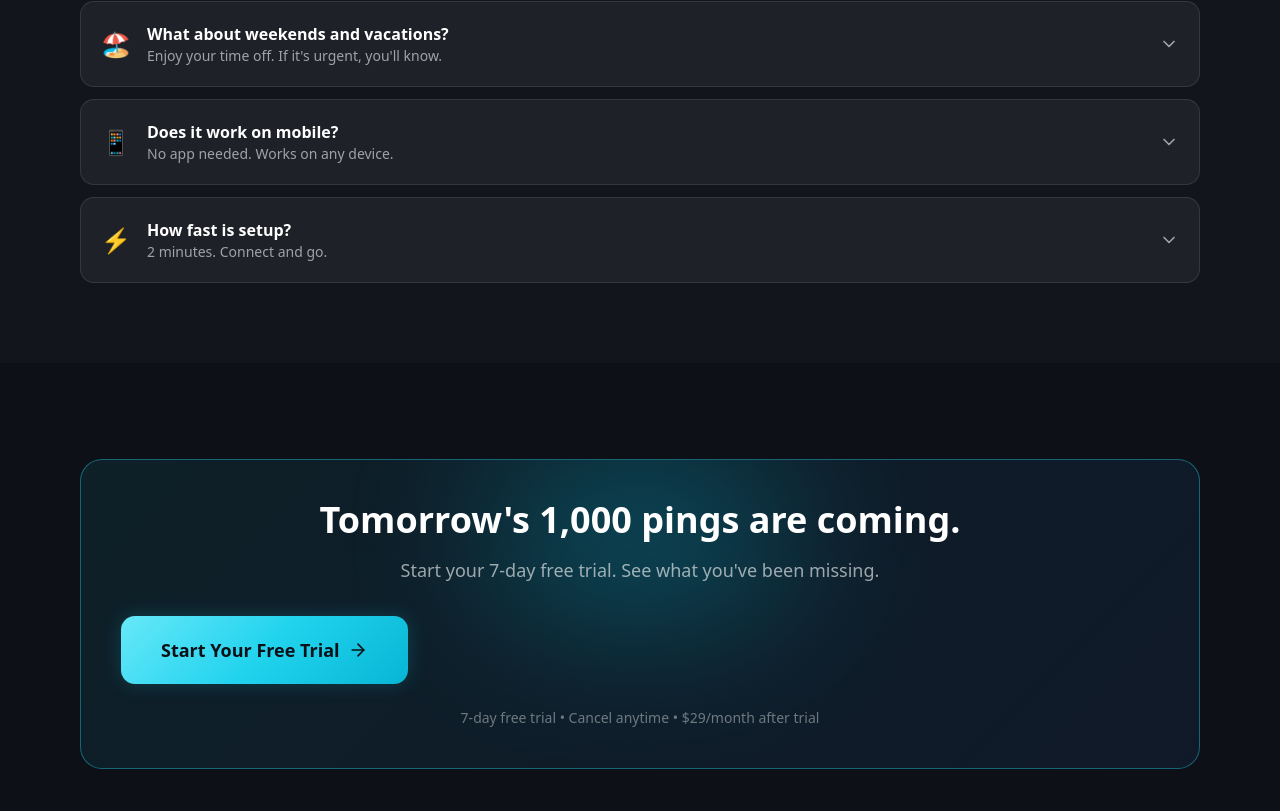
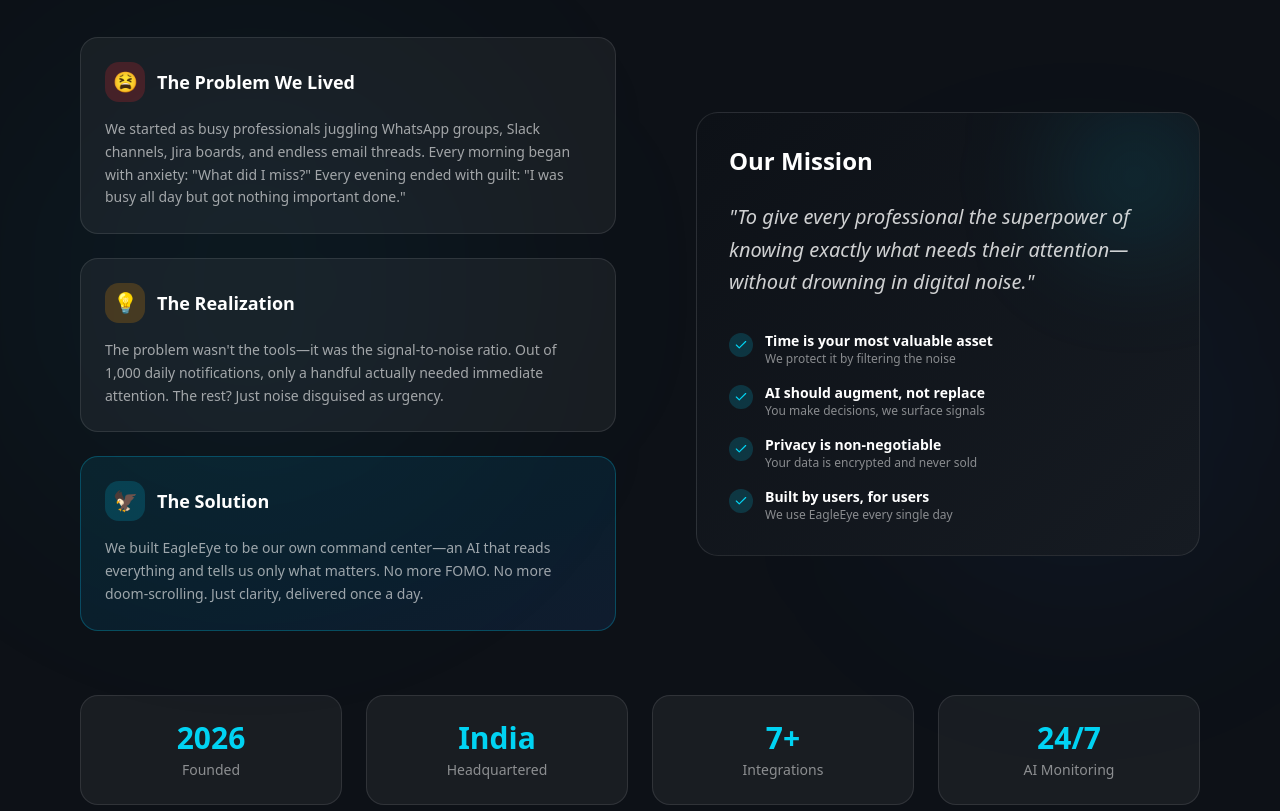
Before and after one commit to kumar26dushyant-lab/eagleeye-app, a Next.js app: page / in a window 1280 px wide. Shown: the part 4529-5340 px from the top of the page. Built offline with nearby package versions, Linux system fonts and the light colour scheme.

Commit message:
Add impressive About Us section to homepage

```diff
--- a/src/app/page.tsx
+++ b/src/app/page.tsx
@@ -1035,6 +1035,172 @@
         </section>
 
         {/* ============================================ */}
+        {/* ABOUT US / OUR STORY */}
+        {/* ============================================ */}
+        <section className="py-16 sm:py-24 px-4 sm:px-6 lg:px-12 xl:px-20 relative overflow-hidden">
+          {/* Background Elements */}
+          <div className="absolute inset-0 pointer-events-none">
+            <div className="absolute top-1/4 left-0 w-[500px] h-[500px] rounded-full bg-cyan-500/5 blur-[120px]" />
+            <div className="absolute bottom-1/4 right-0 w-[400px] h-[400px] rounded-full bg-blue-500/5 blur-[100px]" />
+          </div>
+
+          <div className="max-w-[1200px] mx-auto relative z-10">
+            <motion.div
+              initial={{ opacity: 0, y: 20 }}
+              whileInView={{ opacity: 1, y: 0 }}
+              viewport={{ once: true }}
+              className="text-center mb-12 sm:mb-16"
+            >
+              <span className="inline-block px-4 py-1.5 rounded-full bg-cyan-500/10 border border-cyan-500/30 text-cyan-400 text-xs sm:text-sm font-medium mb-4">
+                Our Story
+              </span>
+              <h2 className="text-2xl sm:text-3xl lg:text-4xl font-black mb-4">
+                Why We Built <span className="text-transparent bg-clip-text bg-gradient-to-r from-cyan-400 to-blue-500">EagleEye</span>
+              </h2>
+              <p className="text-white/60 max-w-2xl mx-auto text-sm sm:text-base">
+                We were drowning in the same chaos. Then we decided to fix it.
+              </p>
+            </motion.div>
+
+            {/* Story Content */}
+            <div className="grid lg:grid-cols-2 gap-8 lg:gap-12 items-center mb-12 sm:mb-16">
+              {/* Left: The Story */}
+              <motion.div
+                initial={{ opacity: 0, x: -30 }}
+                whileInView={{ opacity: 1, x: 0 }}
+                viewport={{ once: true }}
+                className="space-y-6"
+              >
+                <div className="p-6 rounded-2xl bg-white/5 border border-white/10">
+                  <div className="flex items-center gap-3 mb-4">
+                    <div className="w-10 h-10 rounded-xl bg-red-500/20 flex items-center justify-center">
+                      <span className="text-xl">😫</span>
+                    </div>
+                    <h3 className="font-bold text-lg">The Problem We Lived</h3>
+                  </div>
+                  <p className="text-white/60 text-sm leading-relaxed">
+                    We started as busy professionals juggling WhatsApp groups, Slack channels, Jira boards, and endless email threads.
+                    Every morning began with anxiety: "What did I miss?" Every evening ended with guilt: "I was busy all day but got nothing important done."
+                  </p>
+                </div>
+
+                <div className="p-6 rounded-2xl bg-white/5 border border-white/10">
+                  <div className="flex items-center gap-3 mb-4">
+                    <div className="w-10 h-10 rounded-xl bg-amber-500/20 flex items-center justify-center">
+                      <span className="text-xl">💡</span>
+                    </div>
+                    <h3 className="font-bold text-lg">The Realization</h3>
+                  </div>
+                  <p className="text-white/60 text-sm leading-relaxed">
+                    The problem wasn't the tools—it was the signal-to-noise ratio. Out of 1,000 daily notifications,
+                    only a handful actually needed immediate attention. The rest? Just noise disguised as urgency.
+                  </p>
+                </div>
+
+                <div className="p-6 rounded-2xl bg-gradient-to-br from-cyan-500/10 to-blue-500/10 border border-cyan-500/30">
+                  <div className="flex items-center gap-3 mb-4">
+                    <div className="w-10 h-10 rounded-xl bg-cyan-500/20 flex items-center justify-center">
+                      <span className="text-xl">🦅</span>
+                    </div>
+                    <h3 className="font-bold text-lg">The Solution</h3>
+                  </div>
+                  <p className="text-white/60 text-sm leading-relaxed">
+                    We built EagleEye to be our own command center—an AI that reads everything and tells us only what matters.
+                    No more FOMO. No more doom-scrolling. Just clarity, delivered once a day.
+                  </p>
+                </div>
+              </motion.div>
+
+              {/* Right: Mission & Values */}
+              <motion.div
+                initial={{ opacity: 0, x: 30 }}
+                whileInView={{ opacity: 1, x: 0 }}
+                viewport={{ once: true }}
+                className="lg:pl-8"
+              >
+                <div className="p-8 rounded-3xl bg-gradient-to-br from-[#0D1117] to-[#161B22] border border-white/10 relative overflow-hidden">
+                  {/* Decorative glow */}
+                  <div className="absolute top-0 right-0 w-32 h-32 bg-cyan-500/20 rounded-full blur-[60px]" />
+
+                  <h3 className="text-xl sm:text-2xl font-bold mb-6 relative z-10">Our Mission</h3>
+
+                  <blockquote className="text-lg sm:text-xl text-white/80 italic mb-8 relative z-10 leading-relaxed">
+                    "To give every professional the superpower of knowing exactly what needs their attention—without drowning in digital noise."
+                  </blockquote>
+
+                  <div className="space-y-4 relative z-10">
+                    <div className="flex items-start gap-3">
+                      <div className="w-6 h-6 rounded-full bg-cyan-500/20 flex items-center justify-center flex-shrink-0 mt-0.5">
+                        <Check className="w-3.5 h-3.5 text-cyan-400" />
+                      </div>
+                      <div>
+                        <p className="font-semibold text-sm">Time is your most valuable asset</p>
+                        <p className="text-white/50 text-xs">We protect it by filtering the noise</p>
+                      </div>
+                    </div>
+
+                    <div className="flex items-start gap-3">
+                      <div className="w-6 h-6 rounded-full bg-cyan-500/20 flex items-center justify-center flex-shrink-0 mt-0.5">
+                        <Check className="w-3.5 h-3.5 text-cyan-400" />
+                      </div>
+                      <div>
+                        <p className="font-semibold text-sm">AI should augment, not replace</p>
+                        <p className="text-white/50 text-xs">You make decisions, we surface signals</p>
+                      </div>
+                    </div>
+
+                    <div className="flex items-start gap-3">
+                      <div className="w-6 h-6 rounded-full bg-cyan-500/20 flex items-center justify-center flex-shrink-0 mt-0.5">
+                        <Check className="w-3.5 h-3.5 text-cyan-400" />
+                      </div>
+                      <div>
+                        <p className="font-semibold text-sm">Privacy is non-negotiable</p>
+                        <p className="text-white/50 text-xs">Your data is encrypted and never sold</p>
+                      </div>
+                    </div>
+
+                    <div className="flex items-start gap-3">
+                      <div className="w-6 h-6 rounded-full bg-cyan-500/20 flex items-center justify-center flex-shrink-0 mt-0.5">
+                        <Check className="w-3.5 h-3.5 text-cyan-400" />
+                      </div>
+                      <div>
+                        <p className="font-semibold text-sm">Built by users, for users</p>
+                        <p className="text-white/50 text-xs">We use EagleEye every single day</p>
+                      </div>
+                    </div>
+                  </div>
+                </div>
+              </motion.div>
+            </div>
+
+            {/* Bottom Stats */}
+            <motion.div
+              initial={{ opacity: 0, y: 20 }}
+              whileInView={{ opacity: 1, y: 0 }}
+              viewport={{ once: true }}
+              className="grid grid-cols-2 lg:grid-cols-4 gap-4 sm:gap-6"
+            >
+              <div className="text-center p-4 sm:p-6 rounded-2xl bg-white/5 border border-white/10">
+                <div className="text-2xl sm:text-3xl font-black text-cyan-400 mb-1">2026</div>
+                <p className="text-white/50 text-xs sm:text-sm">Founded</p>
+              </div>
+              <div className="text-center p-4 sm:p-6 rounded-2xl bg-white/5 border border-white/10">
+                <div className="text-2xl sm:text-3xl font-black text-cyan-400 mb-1">India</div>
+                <p className="text-white/50 text-xs sm:text-sm">Headquartered</p>
+              </div>
+              <div className="text-center p-4 sm:p-6 rounded-2xl bg-white/5 border border-white/10">
+                <div className="text-2xl sm:text-3xl font-black text-cyan-400 mb-1">7+</div>
+                <p className="text-white/50 text-xs sm:text-sm">Integrations</p>
+              </div>
+              <div className="text-center p-4 sm:p-6 rounded-2xl bg-white/5 border border-white/10">
+                <div className="text-2xl sm:text-3xl font-black text-cyan-400 mb-1">24/7</div>
+                <p className="text-white/50 text-xs sm:text-sm">AI Monitoring</p>
+              </div>
+            </motion.div>
+          </div>
+        </section>
+
+        {/* ============================================ */}
         {/* FAQ / OBJECTION BUSTERS */}
         {/* ============================================ */}
         <section className="py-14 sm:py-20 px-4 sm:px-6 lg:px-12 xl:px-20 bg-white/[0.02]">
```
